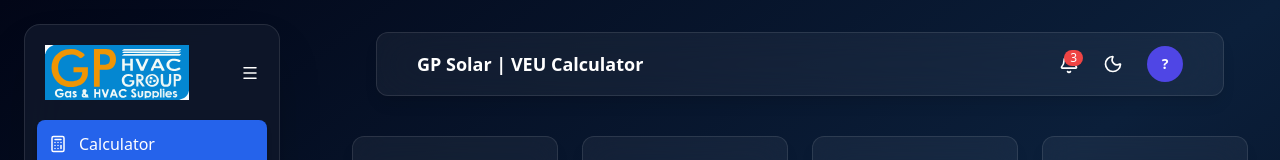
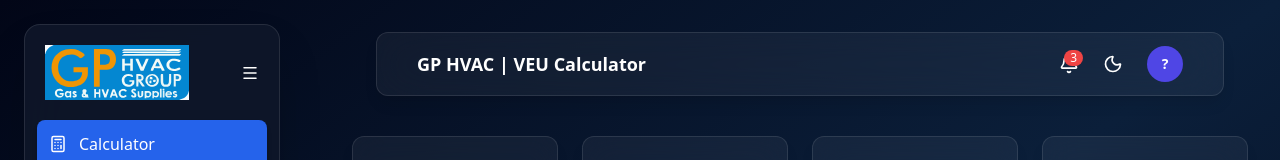
Before and after one commit to amitbhagat10/veu-calculator, a Next.js app: page / in a window 1280 px wide. Shown: the top 160 px of the page. Built offline with nearby package versions, Linux system fonts and the light colour scheme; no server answers; the database is empty.

Commit message:
Make dashboard homepage

```diff
--- a/components/Header.tsx
+++ b/components/Header.tsx
@@ -116,7 +116,7 @@ export default function Header() {
     "
     >
       <div className="font-semibold text-lg">
-        GP Solar | VEU Calculator
+        GP HVAC | VEU Calculator
       </div>
 
       <div className="flex items-center gap-6">
```
